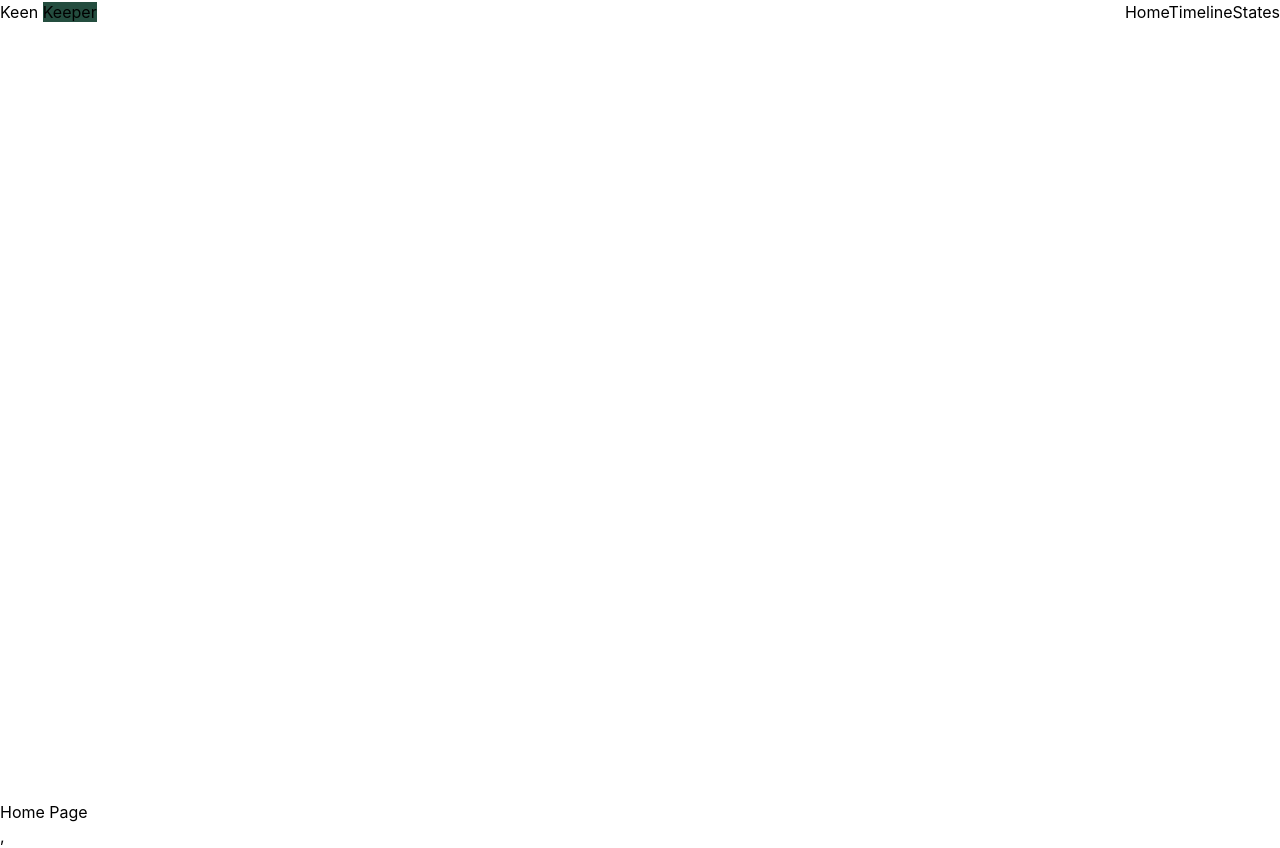
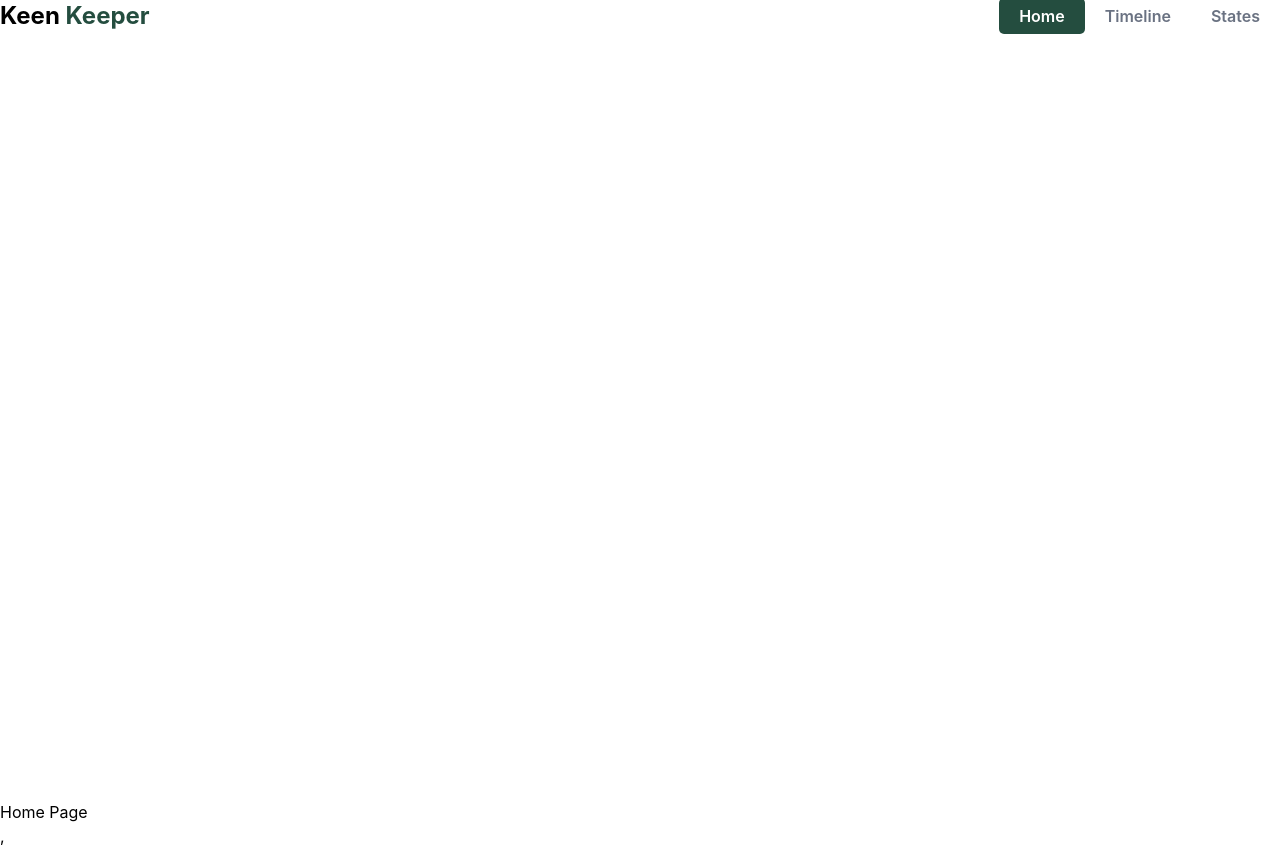
Before and after one commit to thesmahmud77/B13-A07-Keen-Keeper, a React (Vite) app: page / in a window 1280 px wide. Built offline with nearby package versions, Linux system fonts and the light colour scheme.

Commit message:
Navbar Update

```diff
--- a/src/Components/Navbar.jsx
+++ b/src/Components/Navbar.jsx
@@ -7,16 +7,43 @@ const Navbar = () => {
     <MainContainer>
       <div className="flexBetween">
         <div>
-          <NavLink>
+          <NavLink to={"/"} className={"text-2xl font-bold"}>
             <h1>
-              Keen <span className="bg-primary">Keeper</span>
+              Keen <span className="textPrimary">Keeper</span>
             </h1>
           </NavLink>
         </div>
         <div>
-          <NavLink>Home</NavLink>
-          <NavLink>Timeline</NavLink>
-          <NavLink>States</NavLink>
+          <NavLink
+            to={"/"}
+            className={({ isActive }) =>
+              isActive
+                ? "bgPrimary text-white font-semibold px-5 py-2 rounded-[5px]"
+                : "text-gray-500 font-semibold px-5 py-2 rounded-[5px]"
+            }
+          >
+            Home
+          </NavLink>
+          <NavLink
+            to={"/timeline"}
+            className={({ isActive }) =>
+              isActive
+                ? "bgPrimary text-white font-semibold px-5 py-2 rounded-[5px]"
+                : "text-gray-500 font-semibold px-5 py-2 rounded-[5px]"
+            }
+          >
+            Timeline
+          </NavLink>
+          <NavLink
+            to={"/states"}
+            className={({ isActive }) =>
+              isActive
+                ? "bgPrimary text-white font-semibold px-5 py-2 rounded-[5px]"
+                : "text-gray-500 font-semibold px-5 py-2 rounded-[5px]"
+            }
+          >
+            States
+          </NavLink>
         </div>
       </div>
     </MainContainer>
--- a/src/Pages/State/State.jsx
+++ b/src/Pages/State/State.jsx
@@ -1,10 +1,13 @@
 import React from "react";
+import MainContainer from "../../Container/MainContainer";
+import Navbar from "../../Components/Navbar";
 
 const State = () => {
   return (
-    <div>
+    <MainContainer>
+      <Navbar></Navbar>
       <h1>State</h1>
-    </div>
+    </MainContainer>
   );
 };
 
--- a/src/Pages/Timeline/Timeline.jsx
+++ b/src/Pages/Timeline/Timeline.jsx
@@ -1,10 +1,13 @@
 import React from "react";
+import MainContainer from "../../Container/MainContainer";
+import Navbar from "../../Components/Navbar";
 
 const Timeline = () => {
   return (
-    <div>
+    <MainContainer>
+      <Navbar></Navbar>
       <h1>Timeline</h1>
-    </div>
+    </MainContainer>
   );
 };
 
--- a/src/index.css
+++ b/src/index.css
@@ -1,7 +1,7 @@
 @import "tailwindcss";
 /* @plugin "daisyui"; */
 
-.bg-primary {
+.bgPrimary {
   @apply bg-[#244D3F];
 }
 
@@ -24,3 +24,7 @@
 .flexBetween {
   @apply flex items-center justify-between;
 }
+
+.textPrimary {
+  @apply text-[#244D3F];
+}
```
Also changed, not shown: src/Router/Router.jsx (+10 -0 lines).
